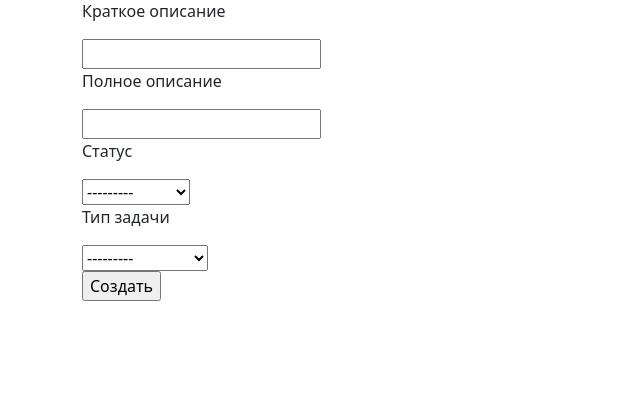
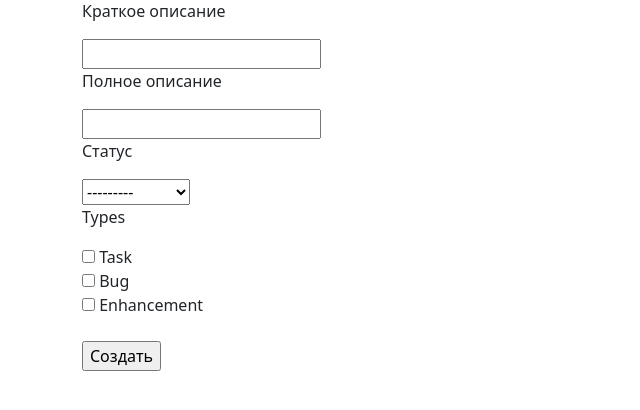
Before and after one commit to subanbekovt/HM49, a Django app: page /add/ in a window 1280 px wide. Shown: the part 161-571 px from the top of the page, without its empty margins (0-640 px from the left). Run offline with Django 4.2, Linux system fonts and the light colour scheme; data comes from the database, SQL or seed files in the repository.

Commit message:
Уделен поле type, применена миграция. Исправлено создание и редактирование задачи.

```diff
--- a/webapp/forms.py
+++ b/webapp/forms.py
@@ -6,7 +6,10 @@ from webapp.models import Task
 class TaskForm(forms.ModelForm):
     class Meta:
         model = Task
-        fields = ["title", "description", "status", "type"]
+        fields = ["title", "description", "status", "types"]
+        widgets = {
+            'types': widgets.CheckboxSelectMultiple
+        }
         error_messages = {
             'title': {
                 'required': "Поле обязательно для заполнения",
@@ -19,7 +22,7 @@ class TaskForm(forms.ModelForm):
                 'required': "Поле обязательно для заполнения",
                 'max_length': "Не более 200 знаков"
             },
-            'type': {
+            'types': {
                 'required': "Поле обязательно для заполнения",
                 'max_length': "Не более 200 знаков"
             }
@@ -28,5 +31,5 @@ class TaskForm(forms.ModelForm):
             'name': "Введите свое название",
             'description': "Введите описание задачи",
             'status': "Выберите статус задачи",
-            'type': "Выберите тип задачи"
+            'types': "Выберите тип задачи"
         }
--- a/webapp/models.py
+++ b/webapp/models.py
@@ -13,7 +13,7 @@ class Task(BaseModel):
     title = models.CharField(max_length=200, null=False, blank=False, verbose_name="Краткое описание")
     description = models.CharField(max_length=2000, null=True, blank=True, verbose_name="Полное описание")
     status = models.ForeignKey('webapp.Status', on_delete=models.PROTECT, related_name='statuses', verbose_name='Статус')
-    type = models.ForeignKey('webapp.Type', on_delete=models.PROTECT, related_name='types', verbose_name='Тип задачи')
+    # type = models.ForeignKey('webapp.Type', on_delete=models.PROTECT, related_name='types', verbose_name='Тип задачи')
     types = models.ManyToManyField('webapp.Type', related_name='task_types', blank=True)
 
     def __str__(self):
--- a/webapp/views.py
+++ b/webapp/views.py
@@ -49,13 +49,15 @@ class EditView(TemplateView):
         form = TaskForm(initial={'title': task.title,
                                  'description': task.description,
                                  'status': task.status,
-                                 'type': task.type})
+                                 'type': task.types})
         return render(request, 'task_edit.html', {'task': task, 'form': form})
 
     def post(self, request, *args, **kwargs):
         task = get_object_or_404(Task, pk=kwargs.get('pk'))
         form = TaskForm(data=request.POST)
         if form.is_valid():
+            types = form.cleaned_data.get('types')
+            task.types.set(types)
             task.title = form.cleaned_data.get('title')
             task.description = form.cleaned_data.get('description')
             task.status = form.cleaned_data.get('status')
```
Also changed, not shown: webapp/admin.py (+4 -4 lines), webapp/templates/index.html (+7 -1 lines), webapp/templates/task_view.html (+7 -1 lines), webapp/migrations/0004_remove_task_type.py (added).
